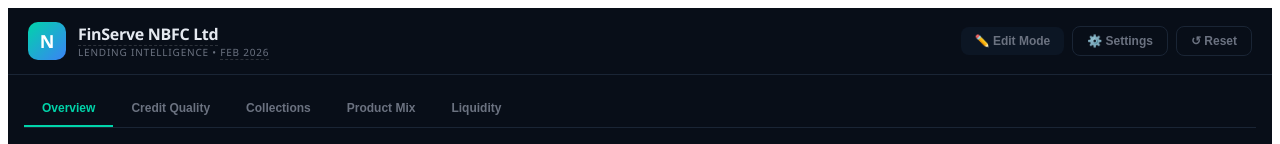
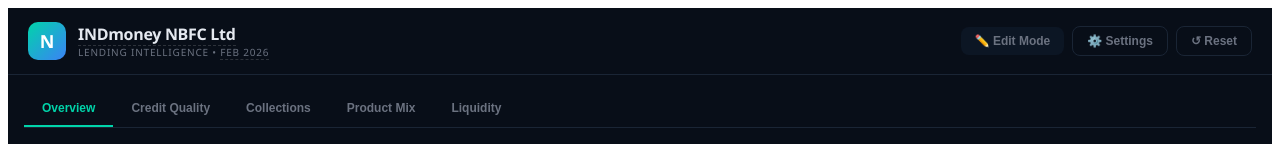
Before and after one commit to devanshmanchanda-hub/indmoney-nbfc-dashboard, a React (Create React App) app: page / in a window 1280 px wide. Shown: the top 144 px of the page. Built offline with nearby package versions, Linux system fonts and the light colour scheme.

Commit message:
Update App.js
name change

```diff
--- a/src/App.js
+++ b/src/App.js
@@ -5,7 +5,7 @@ const buildVintageCurve = (start, growth) =>
 
 // ─── DEFAULT DATA ────────────────────────────────────────────────────────────
 const DEFAULT_DATA = {
-  meta: { companyName: "FinServe NBFC Ltd", reportDate: "Feb 2026" },
+  meta: { companyName: "INDmoney NBFC Ltd", reportDate: "Feb 2026" },
   portfolio: {
     totalAUM: 4820.5, totalAUMGrowth: 18.4,
     disbursed: 1240.2, disbursedGrowth: 22.1,
```
